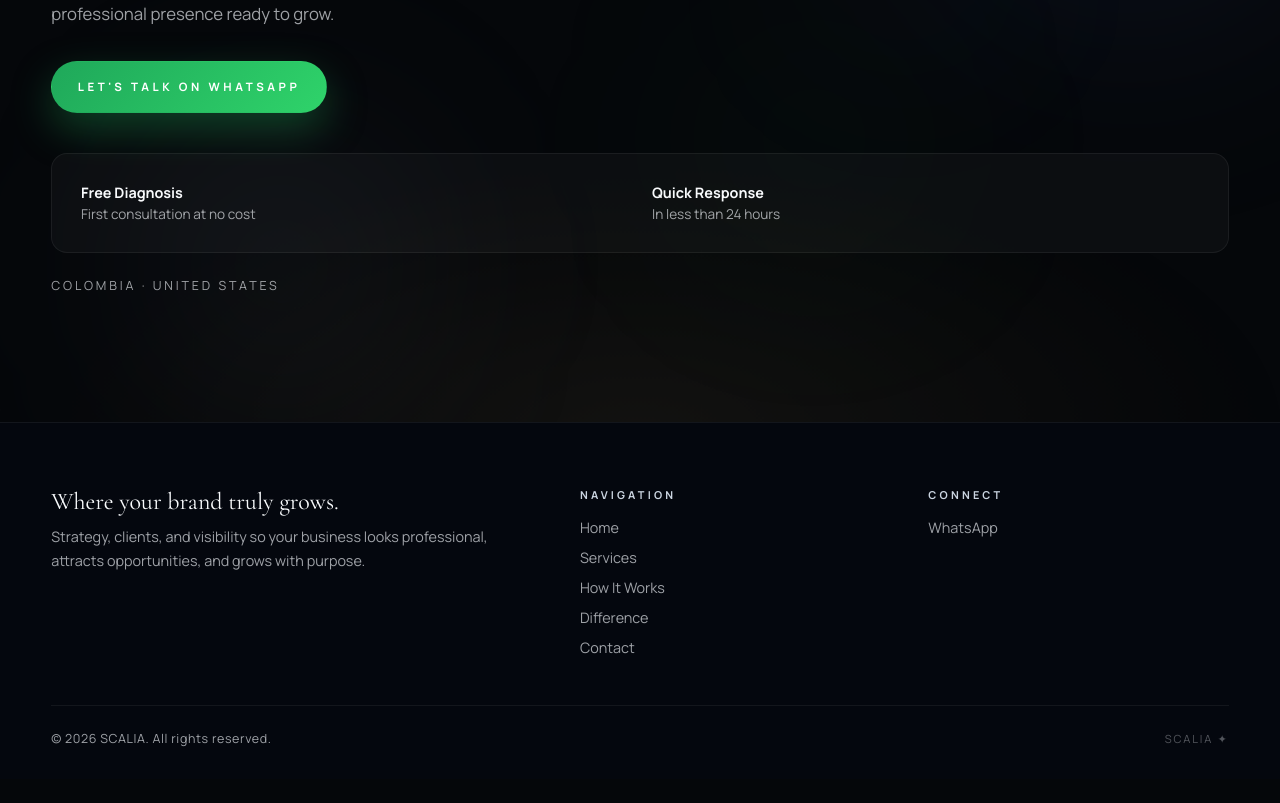
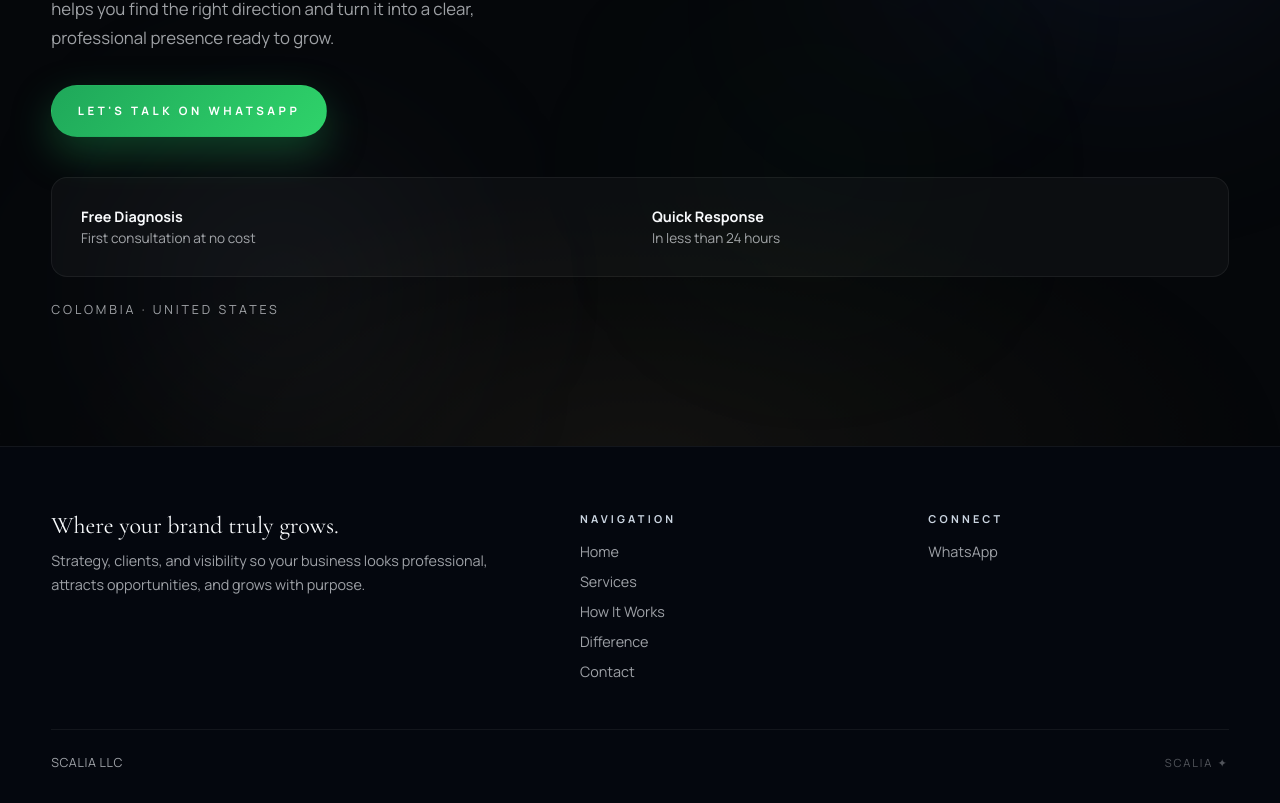
Before and after one commit to Exael74/SCALIA, a React (Vite) app: page / in a window 1280 px wide. Shown: the part 7504-8307 px from the top of the page. Before the commit the page ends 8283 px from the top, so only its background shows below. Built offline with nearby package versions, Linux system fonts and the light colour scheme.

Commit message:
style: update layout dimensions, revise footer copyright text, and add production entry point file

```diff
--- a/styles.css
+++ b/styles.css
@@ -96,7 +96,7 @@ body:not(.has-cursor) .cursor-ring { display: none; }
 
 /* ─── LAYOUT ───────────────────────────────────────────────────── */
 main {
-  padding-top: 116px;
+  padding-top: 140px;
 }
 .container {
   width: min(var(--container), calc(100% - 40px));
@@ -409,13 +409,13 @@ main {
   opacity: 0.85;
 }
 .brand-logo {
-  height: 96px;
+  height: 120px;
   width: auto;
   display: block;
   transition: height 300ms ease;
 }
 .topbar.scrolled .brand-logo {
-  height: 80px;
+  height: 100px;
 }
 
 .desktop-nav {
@@ -2109,7 +2109,7 @@ main {
     font-size: 0.58rem;
     letter-spacing: 0.08em;
   }
-  main { padding-top: 112px; }
+  main { padding-top: 136px; }
 }
 @media (max-width: 820px) {
   .hero { min-height: auto; padding: 5rem 0 4rem; }
@@ -2127,7 +2127,7 @@ main {
   .showcase-grid { gap: 3rem; }
   .brand-statement.section-light { padding: 5rem 0; }
   .brand-statement-grid { gap: 3rem; }
-  main { padding-top: 86px; }
+  main { padding-top: 106px; }
   .contact-actions .button, .hero-actions .button { flex: 1 1 200px; }
 
   /* Switch to hamburger menu on mobile */
@@ -2141,8 +2141,8 @@ main {
     gap: 8px;
     width: 100%;
   }
-  .brand-logo { height: 54px; }
-  .topbar.scrolled .brand-logo { height: 48px; }
+  .brand-logo { height: 90px; }
+  .topbar.scrolled .brand-logo { height: 76px; }
 }
 @media (max-width: 560px) {
   .container { width: min(var(--container), calc(100% - 24px)); }
@@ -2167,7 +2167,7 @@ main {
   .showcase-grid { padding: 2rem 0 4rem; gap: 2rem; }
   .brand-statement.section-light { padding: 4rem 0; }
   .brand-statement-grid { gap: 2rem; }
-  main { padding-top: 76px; }
+  main { padding-top: 88px; }
 
   .topbar {
     width: 100%;
@@ -2178,8 +2178,8 @@ main {
   .brand-logo-container {
     gap: 10px;
   }
-  .brand-logo { height: 48px; }
-  .topbar.scrolled .brand-logo { height: 44px; }
+  .brand-logo { height: 76px; }
+  .topbar.scrolled .brand-logo { height: 64px; }
 
   .button-header-cta {
     padding: 0 0.8rem;
--- a/translations.js
+++ b/translations.js
@@ -126,7 +126,7 @@ const translations = {
     'footer.copy': 'Estrategia, clientes y visibilidad para que tu negocio se vea profesional, atraiga oportunidades y crezca con propósito.',
     'footer.nav': 'Navegación',
     'footer.connect': 'Conectar',
-    'footer.copyright': '© 2026 SCALIA. Todos los derechos reservados.',
+    'footer.copyright': 'SCALIA LLC',
 
     'testimonials.eyebrow': 'Lo que dicen',
     'testimonials.title': 'Casos que ',
@@ -267,7 +267,7 @@ const translations = {
     'footer.copy': 'Strategy, clients, and visibility so your business looks professional, attracts opportunities, and grows with purpose.',
     'footer.nav': 'Navigation',
     'footer.connect': 'Connect',
-    'footer.copyright': '© 2026 SCALIA. All rights reserved.',
+    'footer.copyright': 'SCALIA LLC',
 
     'testimonials.eyebrow': 'What they say',
     'testimonials.title': 'Cases that ',
```
Also changed, not shown: 1 other file (tests, documents, lock files or other folders).
